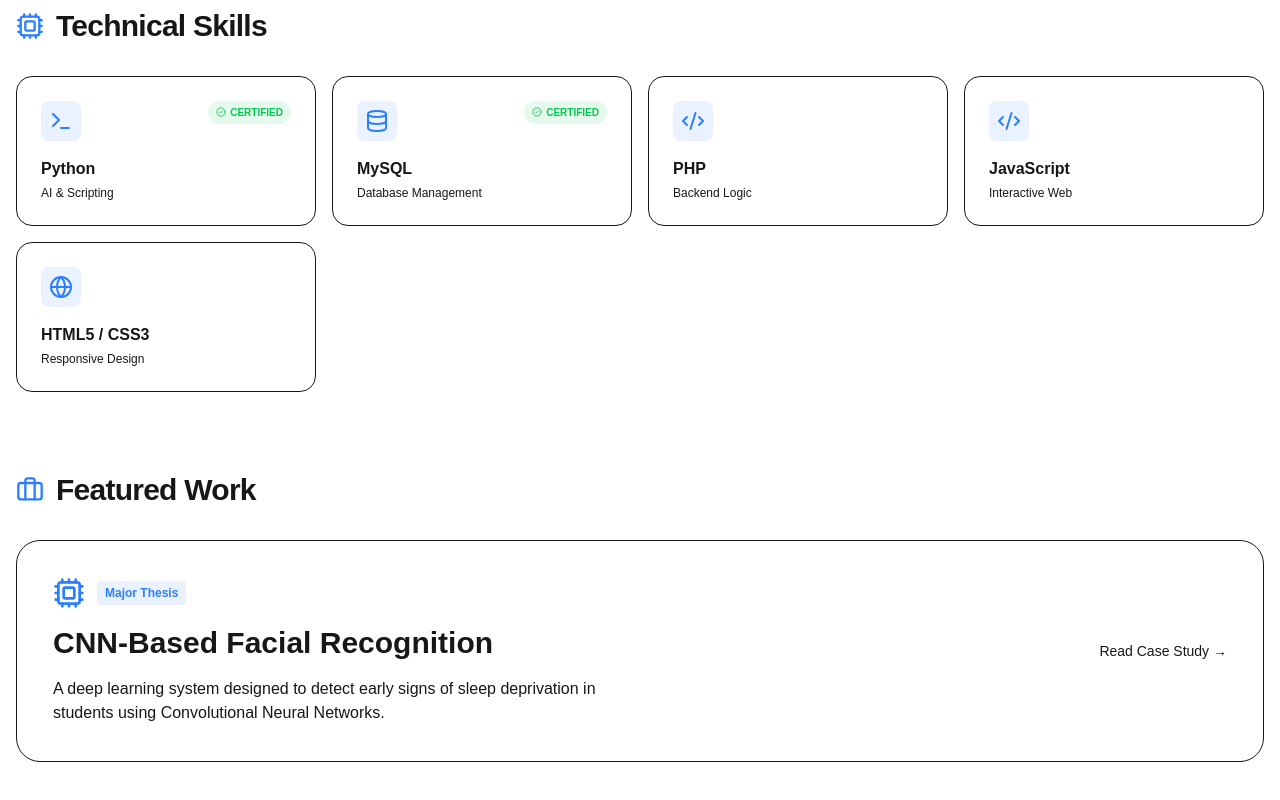
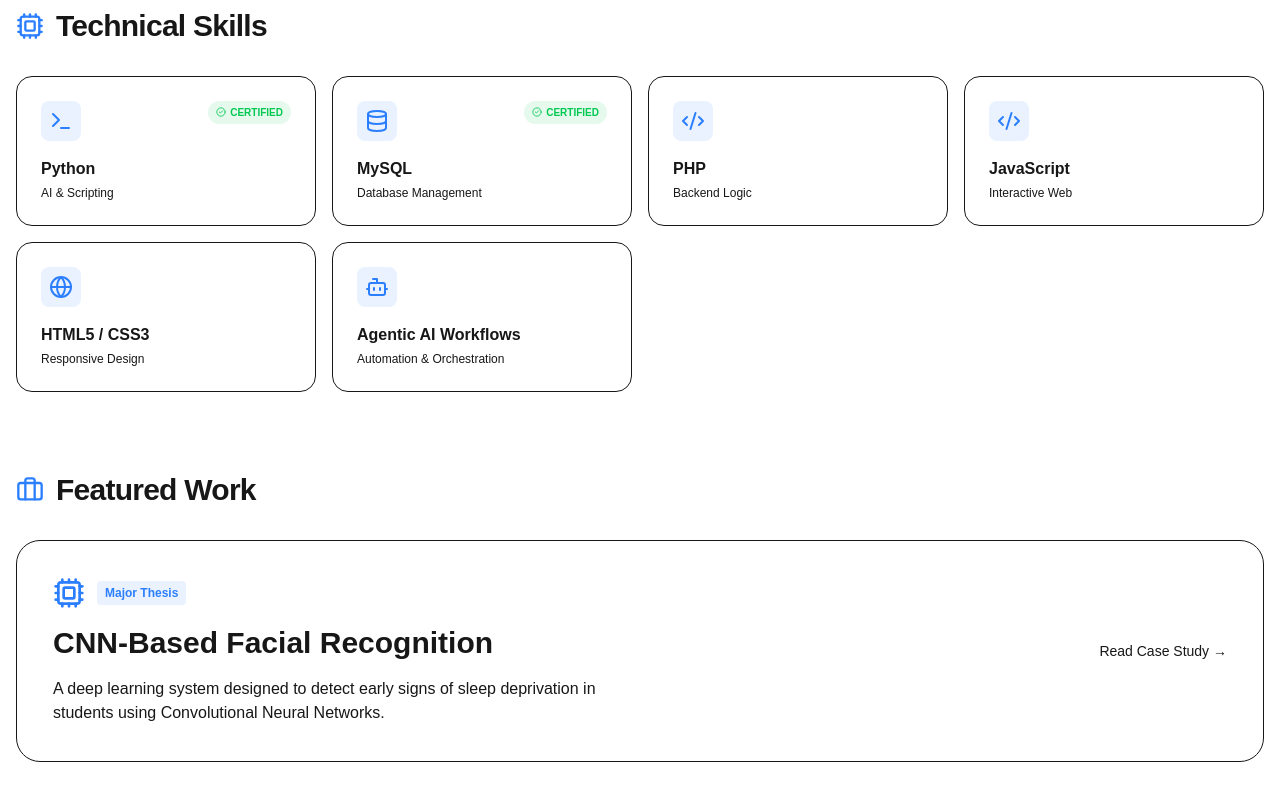
Before and after one commit to ChristianJudeEraldo/My-Portfolio, a Next.js app: page / in a window 1280 px wide. Shown: the part 845-1645 px from the top of the page. Built offline with nearby package versions, Linux system fonts and the light colour scheme.

Commit message:
feat(ui): added Agentic AI workflow in skills

```diff
--- a/app/page.tsx
+++ b/app/page.tsx
@@ -1,7 +1,7 @@
 import Image from "next/image";
 import Link from "next/link";
 import { Briefcase, GraduationCap, Award, Database, Code,
-        Code2, Globe, Terminal, Cpu, CheckCircle2 } from "lucide-react";
+  Code2, Globe, Terminal, Cpu, CheckCircle2, Bot } from "lucide-react";
 
 export default function Home() {
   return (
@@ -166,6 +166,15 @@ export default function Home() {
             <h3 className="font-bold">HTML5 / CSS3</h3>
             <p className="text-xs text-foreground/50 mt-1">Responsive Design</p>
           </div>
+
+          {/* Agentic AI Workflows */}
+          <div className="p-6 border border-foreground/10 rounded-2xl bg-foreground/5 hover:border-blue-500/30 transition-all group">
+            <div className="p-2 bg-blue-500/10 rounded-lg text-blue-500 mb-4 w-fit">
+              <Bot size={24} />
+            </div>
+            <h3 className="font-bold">Agentic AI Workflows</h3>
+            <p className="text-xs text-foreground/50 mt-1">Automation & Orchestration</p>
+          </div>
         </div>
       </section>
 
```
